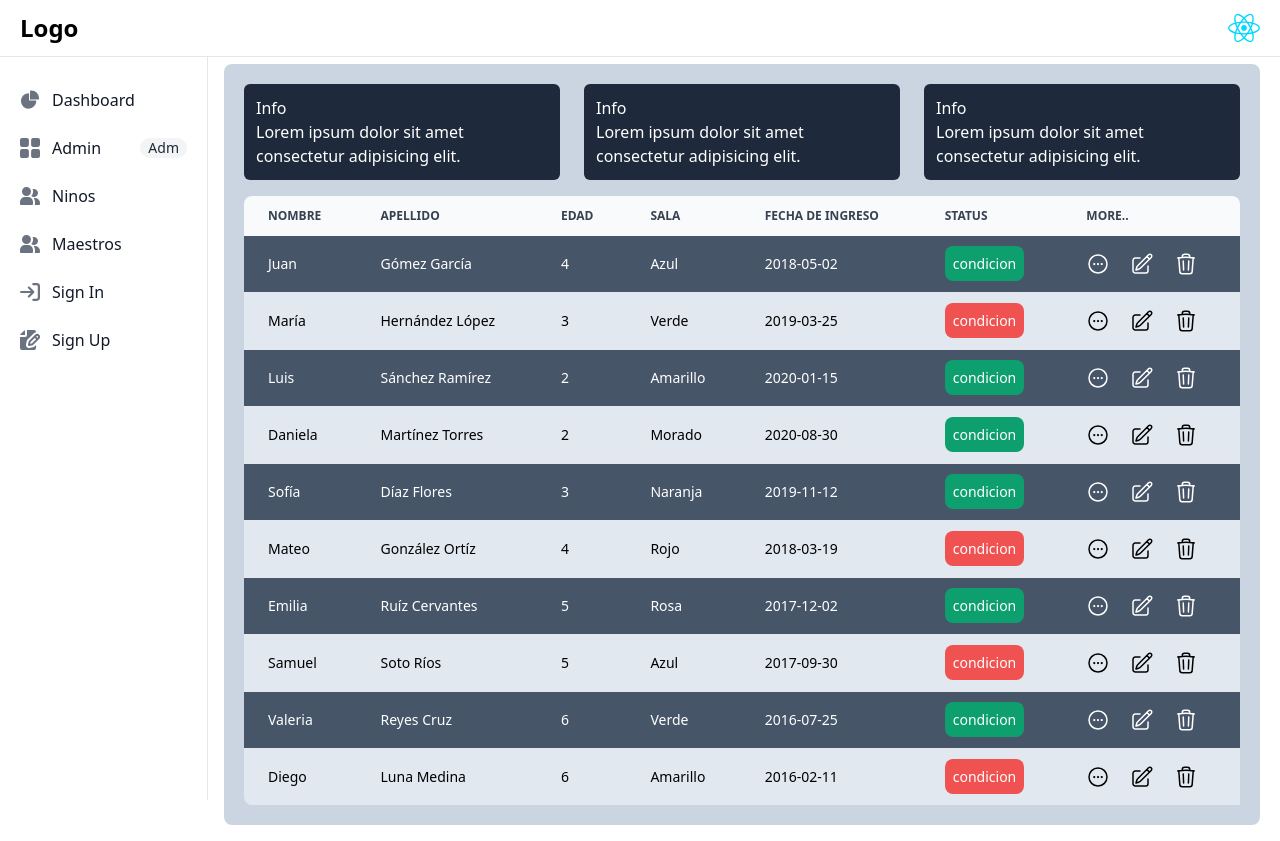
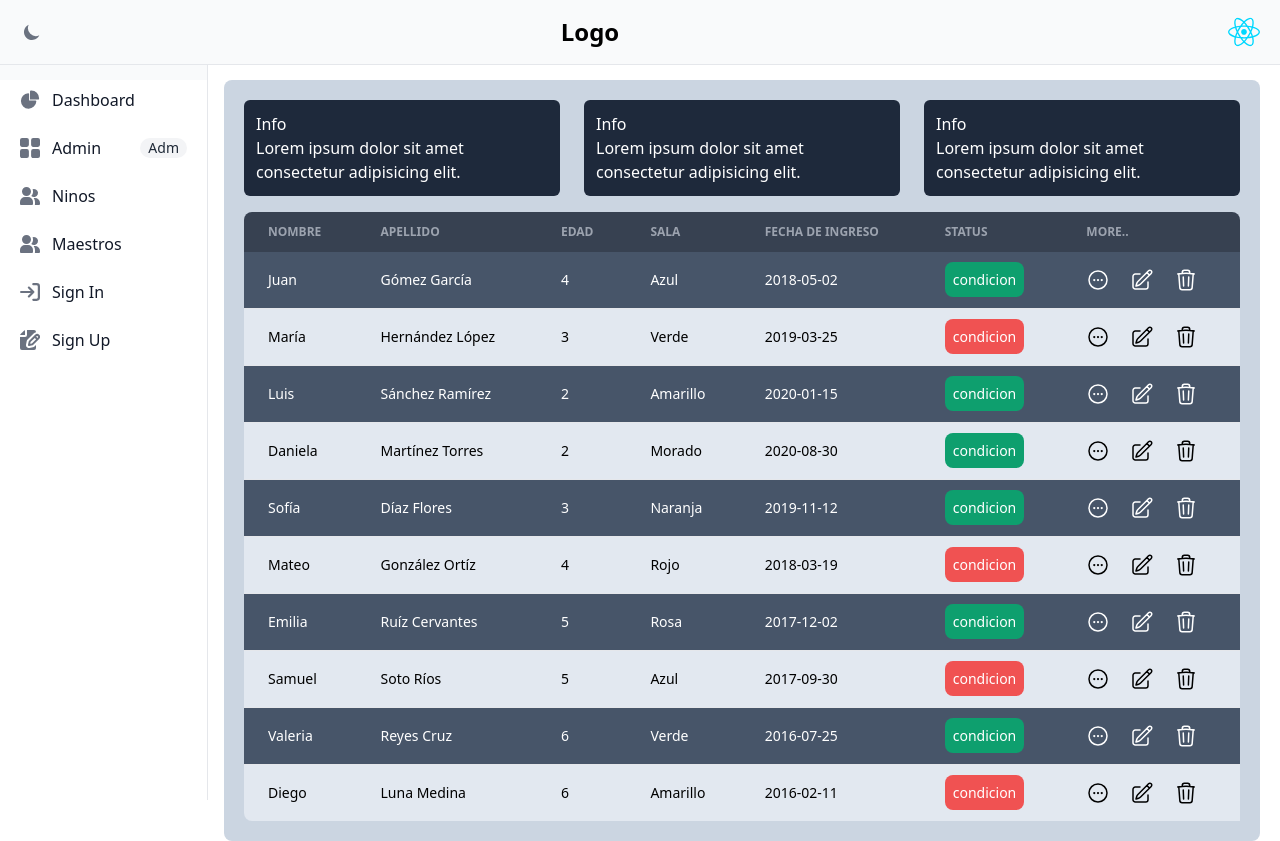
Before and after one commit to wolfsoul01/Frontend-Guarder-a-, a React (Vite) app: page /dashbord in a window 1280 px wide. Built offline with nearby package versions, Linux system fonts and the light colour scheme.

Commit message:
Add dark mode

```diff
--- a/src/Pages/Dashbord.jsx
+++ b/src/Pages/Dashbord.jsx
@@ -1,15 +1,19 @@
 import { Outlet } from 'react-router-dom'
 // import { Navbar } from '../components/Dasbord/NavbarDashbord'
 import Sidebar from '../components/Dasbord/Sidebar'
+import {  Flowbite } from 'flowbite-react';
 function Dashbord () {
   return (
     <>
+    <Flowbite>
+
       {/* <Navbar /> */}
       <Sidebar/>
 
-      <div className='  '>
+      <div className='dark'>
           <Outlet />
       </div>
+    </Flowbite>
     </>
   )
 }
--- a/src/components/Dasbord/Kids/ChildrentDash.jsx
+++ b/src/components/Dasbord/Kids/ChildrentDash.jsx
@@ -1,7 +1,8 @@
 import { Table } from 'flowbite-react'
 import { Delet, Edit, More } from '../../Icons'
-import ModalEdit from './Modal'
+import ModalEdit from './ModalEdit'
 import { useState } from 'react'
+import ModalShow from './ModalShow'
 
 const info = [
   {
@@ -166,6 +167,7 @@ const info = [
 ]
 export function ChildrentDash () {
   const [openModal, setopenModal] = useState(false)
+  const [openModalEdit, setModal] = useState(false)
 
   const [selectKid, setKid] = useState()
 
@@ -176,6 +178,13 @@ export function ChildrentDash () {
           handleModal={() => setopenModal(false)}
           selectKid={selectKid}
           openModal={openModal}
+        />
+      )}
+      {openModalEdit && (
+        <ModalShow
+          handleModal={() => setModal(false)}
+          selectKid={selectKid}
+          openModal={openModalEdit}
         />
       )}
       <Table className=''>
@@ -214,15 +223,19 @@ export function ChildrentDash () {
                   </span>
                 </Table.Cell>
                 <Table.Cell className='flex gap-5'>
+                  <button className='cursor-pointer' onClick={()=>{
+                    setKid(kid)
+                    setModal(true)
+                  }}>
+                    <More />
+                  </button>
                   <button
                     className='cursor-pointer'
-                  >
-                    <More />
-                  </button>
-                  <button className='cursor-pointer' onClick={() => {
+                    onClick={() => {
                       setKid(kid)
                       setopenModal(true)
-                    }} >
+                    }}
+                  >
                     <Edit />
                   </button>
                   <button className='cursor-pointer'>
--- /dev/null
+++ b/src/components/Dasbord/Kids/ModalShow.jsx
@@ -0,0 +1,35 @@
+/* eslint-disable react/prop-types */
+import { Button, Modal } from 'flowbite-react'
+
+import { Label, TextInput } from 'flowbite-react'
+
+// eslint-disable-next-line react/prop-types
+export default function ModalShow ({ openModal, handleModal, selectKid }) {
+  // eslint-disable-next-line react/prop-types
+  const {
+    nombre,
+    apellidos,
+    fechaNacimiento,
+    edad,
+    alergias = [],
+    contactoEmergencia,
+    aula = {}
+  } = selectKid
+
+  return (
+    <>
+      <Modal show={openModal} onClose={handleModal}>
+        <Modal.Header>More Info </Modal.Header>
+        <Modal.Body className='grid grid-cols-2 gap-x-3'>
+            <h1>{nombre}</h1>
+        </Modal.Body>
+        <Modal.Footer>
+          <Button onClick={handleModal}>Aceptar </Button>
+          <Button color='gray' onClick={handleModal}>
+            Cerrar
+          </Button>
+        </Modal.Footer>
+      </Modal>
+    </>
+  )
+}
--- a/src/components/Dasbord/KidsDash.jsx
+++ b/src/components/Dasbord/KidsDash.jsx
@@ -2,7 +2,7 @@ import { ChildrentDash } from './Kids/ChildrentDash'
 export function KidsDash () {
   return (
     <>
-      <main className='sm:ml-56  p-5 mt-16 mr-5 bg-slate-300 rounded-lg  '>
+      <main className='sm:ml-56  p-5 mt-20 mr-5 bg-slate-300 rounded-lg  '>
         <header className=' grid grid-cols-3 gap-6 text-white '>
           <article className='bg-slate-800 rounded-md grid place-content-center p-3'>
             <h1>Info</h1>
--- a/src/components/Dasbord/SideBar/Aside.jsx
+++ b/src/components/Dasbord/SideBar/Aside.jsx
@@ -3,7 +3,7 @@ export function AsideBar () {
     <>
       <aside
         id='logo-sidebar'
-        className='fixed top-0 left-0 z-40 w-52 h-screen pt-20 transition-transform -translate-x-full bg-white border-r border-gray-200 sm:translate-x-0 dark:bg-gray-800 dark:border-gray-700'
+        className='fixed top-0 left-0 z-40 w-52 h-screen pt-20 transition-transform -translate-x-full bg-gray-50 border-r border-gray-200 sm:translate-x-0 dark:bg-gray-800 dark:border-gray-700'
         aria-label='Sidebar'
       >
         <div className='h-full px-3 pb-4 overflow-y-auto bg-white dark:bg-gray-800'>
--- a/src/components/Dasbord/SideBar/Nav.jsx
+++ b/src/components/Dasbord/SideBar/Nav.jsx
@@ -1,11 +1,13 @@
 import {NavLink} from 'react-router-dom'
 import react from '../../../assets/react.svg'
+import {  DarkThemeToggle } from 'flowbite-react';
 export function Nav () {
   return (
     <>
-      <nav className='fixed top-0 z-50 w-full bg-white border-b border-gray-200 dark:bg-gray-800 dark:border-gray-700'>
+      <nav className='fixed top-0 z-50 w-full bg-gray-50 border-b border-gray-200 dark:bg-gray-800 dark:border-gray-700'>
         <div className='px-3 py-3 lg:px-5 lg:pl-3'>
           <div className='flex items-center justify-between'>
+          <DarkThemeToggle></DarkThemeToggle>
             <div className='flex items-center justify-start relative'>
               <button
                 data-drawer-target='logo-sidebar'
--- a/src/index.css
+++ b/src/index.css
@@ -2,6 +2,9 @@
 @tailwind components;
 @tailwind utilities;
 
+:root{
+
+}
 .row{
     background-color: #222;
     border-radius: 10px;
--- a/tailwind.config.js
+++ b/tailwind.config.js
@@ -2,6 +2,7 @@
 import flow from 'flowbite/plugin'
 
 export default {
+  darkMode: 'class',
   content: [
     "./index.html",
     "./src/**/*.{js,ts,jsx,tsx}",
```
Also changed, not shown: src/components/Dasbord/Kids/ModalEdit.jsx (renamed from src/components/Dasbord/Kids/Modal.jsx).
